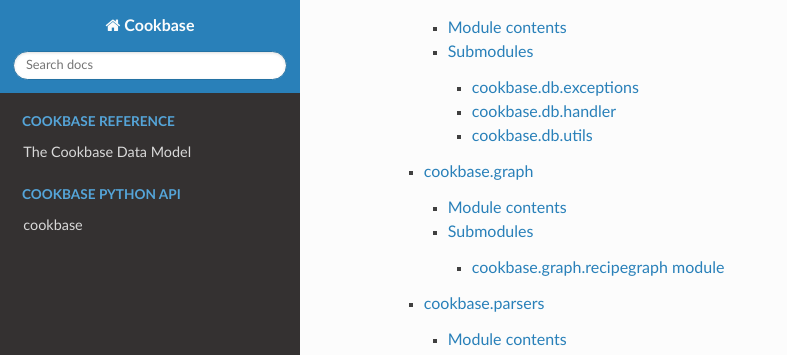
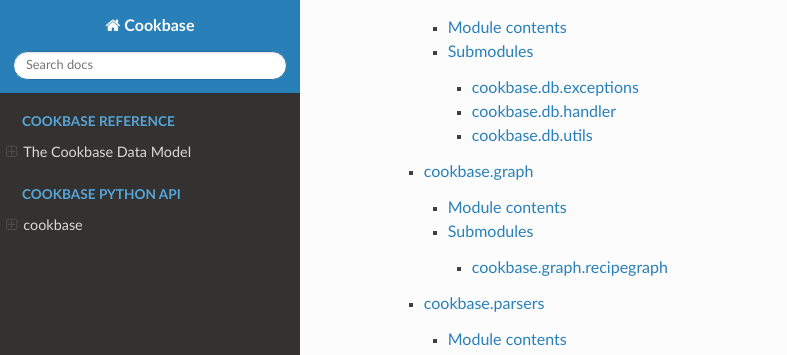
Before and after one commit to hblanko/cookbase, a Sphinx documentation site: the page built from docs/source/index.rst, in a window 1280 px wide and 900 px high, scrolled down 672 px. Shown: the top 355 px of the window, without its empty margins (0-787 px from the left). Built offline with Sphinx 7.4.7 and the Read the Docs theme 2.0.0, drawn with Linux system fonts in a browser that asks for light colours; pages that are not in the unit, such as notebooks, are missing from menus.

Commit message:
Improving documentation

```diff
--- a/docs/source/conf.py
+++ b/docs/source/conf.py
@@ -61,3 +61,8 @@
 html_css_files = ['css/custom-style.css']
 plantuml = 'java -jar ../../lib/plantuml.jar'
 plantuml_output_format = 'svg'
+
+html_theme_options = {
+    "navigation_depth": 5,
+    "collapse_navigation": False
+}
--- a/docs/source/cookbase.graph.rst
+++ b/docs/source/cookbase.graph.rst
@@ -15,8 +15,8 @@
 Submodules
 ==========
 
-cookbase.graph.recipegraph module
----------------------------------
+cookbase.graph.recipegraph
+--------------------------
 
 .. automodule:: cookbase.graph.recipegraph
    :members:
```
